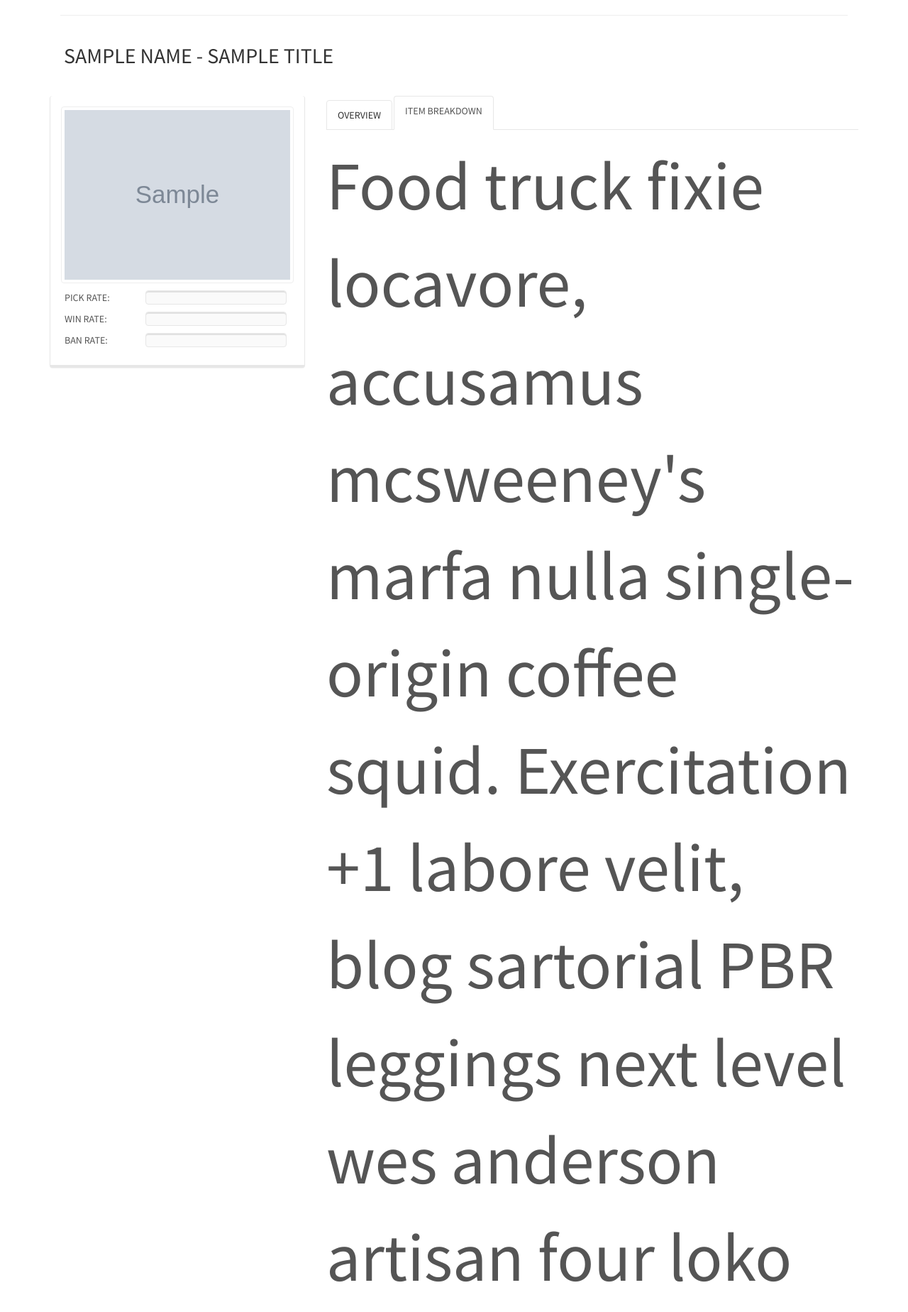
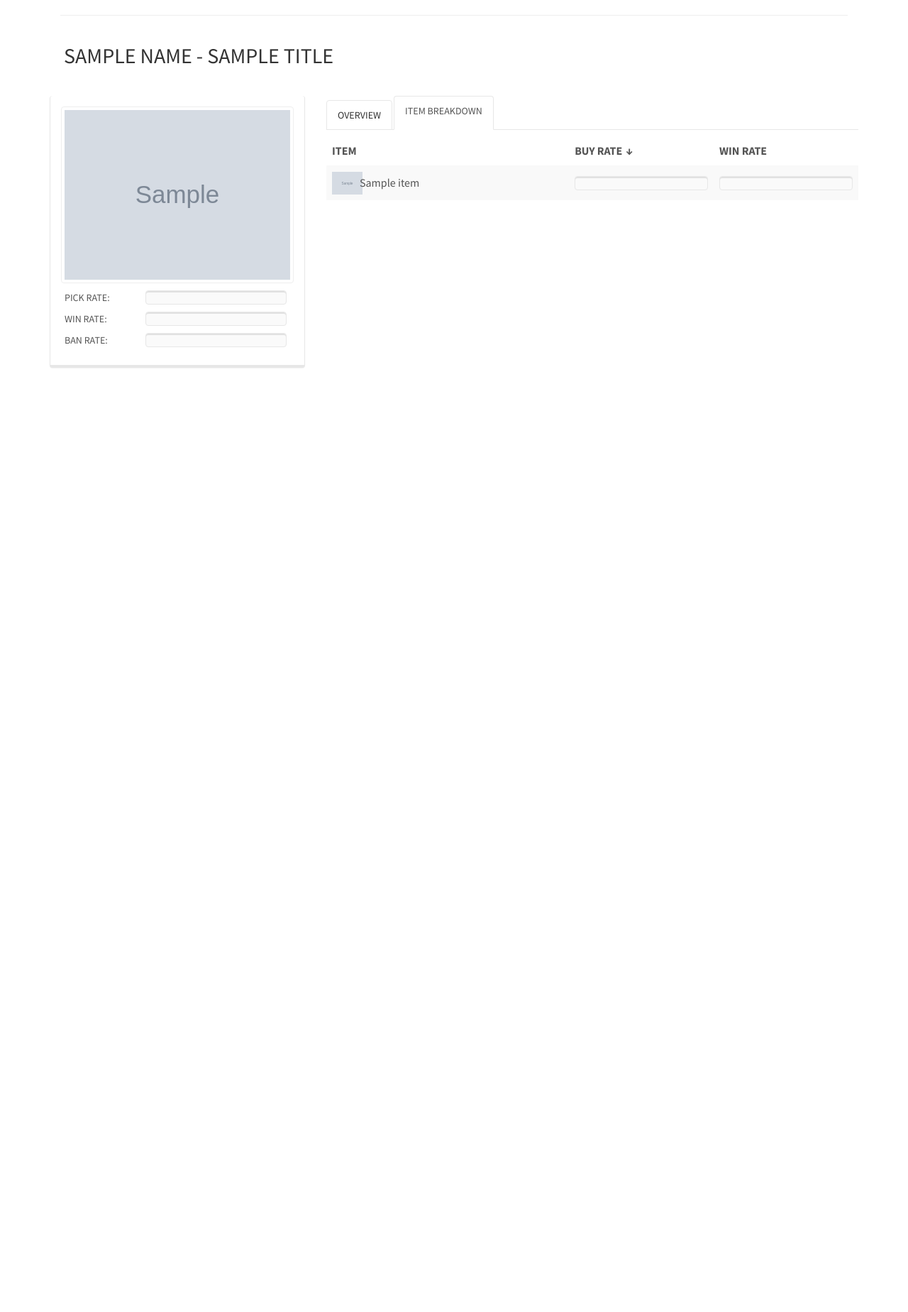
Before and after one commit to Schmidt-A/pro-nurf-builds, a Django app: template builds/templates/champ_info.html in a window 1280 px wide, after a click on "ITEM BREAKDOWN". Shown: the part 355-2203 px from the top of the page at 71% size. After the commit the page ends 873 px from the top, so only its background shows below. Run offline with Django 3.2, Linux system fonts and the light colour scheme; the template is opened without the code that fills it: most values are stand-ins (such as "Sample title", 1, 10 or a date in 2020); grey boxes marked "Sample" are stand-in pictures; parts of the project's set-up code (start-up, migrations or seed data) failed here and were passed over; some libraries are stand-ins or nearby versions.

Commit message:
Item breakdown table done.

```diff
--- a/builds/static/css/base.css
+++ b/builds/static/css/base.css
@@ -32,3 +32,34 @@
     -webkit-transition: none !important;
     transition: none !important;
 }
+
+.urf_table_img_container{
+    float: left;
+    width: 32px;
+    height: 32px;
+    margin-right: 7px;
+}
+
+.urf_table_img{
+    max-height:100%;
+}
+
+.urf_table_name{
+    float: left;
+    verticle-align: middle;
+    margin-bottom: 0px;
+    padding-top: 4px;
+}
+
+.urf_table_head{
+    cursor: pointer;
+}
+
+.urf_item_progress{
+    margin-top:6px;
+}
+
+.arrow{
+    position:absolute;
+    margin-left:5px;
+}
--- a/builds/static/js/champ_info.js
+++ b/builds/static/js/champ_info.js
@@ -1,4 +1,6 @@
 $(document).ready(function(){
+	var animated = false;
+
 	$("#overview img").tooltip({'placement': 'left'});
 	$("#overview .panel-heading").tooltip({'placement': 'left'});
 	$(".progress").tooltip({'placement': 'left'});
@@ -7,12 +9,36 @@ $(document).ready(function(){
 		scrollTop: $('#anchor').offset().top
 	}, 800);
 
-	$('.progress-bar').each(function() {
+
+	table = $('.table').stupidtable();
+
+	table.on("aftertablesort", function (event, data) {
+		var th = $(this).find("th");
+		th.find(".arrow").remove();
+		var dir = $.fn.stupidtable.dir;
+		var arrow = data.direction === dir.ASC ? "&uarr;" : "&darr;";
+		th.eq(data.column).append('<span class="arrow">' + arrow +'</span>');
+	});
+
+        table.find('thead th').eq(1).stupidsort();
+
+	$('.progress-bar-champ').each(function() {
 		var percent = $(this).attr('value')
 		$(this).animate({
 			width: percent
 		}, 2000);
 	});
 
+	$('#items_tab').click(function(){
+		if(animated == false) {
+			animated == true;
+			$('.progress-bar-item').each(function() {
+				var percent = $(this).attr('value')
+				$(this).animate({
+					width: percent
+				}, 1000);
+			});
+		}
+	});
 
 });
--- /dev/null
+++ b/builds/static/js/stupidtable.min.js
@@ -0,0 +1,4 @@
+(function(c){c.fn.stupidtable=function(b){return this.each(function(){var a=c(this);b=b||{};b=c.extend({},c.fn.stupidtable.default_sort_fns,b);a.data("sortFns",b);a.on("click.stupidtable","thead th",function(){c(this).stupidsort()})})};c.fn.stupidsort=function(b){var a=c(this),g=0,f=c.fn.stupidtable.dir,e=a.closest("table"),k=a.data("sort")||null;if(null!==k){a.parents("tr").find("th").slice(0,c(this).index()).each(function(){var a=c(this).attr("colspan")||1;g+=parseInt(a,10)});var d;1==arguments.length?
+d=b:(d=b||a.data("sort-default")||f.ASC,a.data("sort-dir")&&(d=a.data("sort-dir")===f.ASC?f.DESC:f.ASC));e.trigger("beforetablesort",{column:g,direction:d});e.css("display");setTimeout(function(){var b=[],l=e.data("sortFns")[k],h=e.children("tbody").children("tr");h.each(function(a,e){var d=c(e).children().eq(g),f=d.data("sort-value");"undefined"===typeof f&&(f=d.text(),d.data("sort-value",f));b.push([f,e])});b.sort(function(a,b){return l(a[0],b[0])});d!=f.ASC&&b.reverse();h=c.map(b,function(a){return a[1]});
+e.children("tbody").append(h);e.find("th").data("sort-dir",null).removeClass("sorting-desc sorting-asc");a.data("sort-dir",d).addClass("sorting-"+d);e.trigger("aftertablesort",{column:g,direction:d});e.css("display")},10);return a}};c.fn.updateSortVal=function(b){var a=c(this);a.is("[data-sort-value]")&&a.attr("data-sort-value",b);a.data("sort-value",b);return a};c.fn.stupidtable.dir={ASC:"asc",DESC:"desc"};c.fn.stupidtable.default_sort_fns={"int":function(b,a){return parseInt(b,10)-parseInt(a,10)},
+"float":function(b,a){return parseFloat(b)-parseFloat(a)},string:function(b,a){return b.localeCompare(a)},"string-ins":function(b,a){b=b.toLocaleLowerCase();a=a.toLocaleLowerCase();return b.localeCompare(a)}}})(jQuery);
--- a/builds/templates/champ_info.html
+++ b/builds/templates/champ_info.html
@@ -16,7 +16,7 @@
           </div>
           <div class="col-md-8">
             <div class="progress champ_progress" rel="tooltip" data-original-title="{{pickrate}}%">
-              <div class="progress-bar progress-bar-info" value="{{pickrate}}%" style="width: 0%"></div>
+              <div class="progress-bar progress-bar-champ progress-bar-info" value="{{pickrate}}%" style="width: 0%"></div>
             </div>
           </div>
         </div>
@@ -27,7 +27,7 @@
           </div>
           <div class="col-md-8">
             <div class="progress champ_progress" rel="tooltip" data-original-title="{{winrate}}%">
-              <div class="progress-bar progress-bar-success" value="{{winrate}}%" style="width: 0%"></div>
+              <div class="progress-bar progress-bar-champ progress-bar-success" value="{{winrate}}%" style="width: 0%"></div>
             </div>
           </div>
         </div>
@@ -38,7 +38,7 @@
           </div>
           <div class="col-md-8">
             <div class="progress champ_progress" rel="tooltip" data-original-title="{{banrate}}%">
-              <div class="progress-bar progress-bar-danger" value="{{banrate}}%" style="width: 0%"></div>
+              <div class="progress-bar progress-bar-champ progress-bar-danger" value="{{banrate}}%" style="width: 0%"></div>
             </div>
           </div>
         </div>
@@ -50,7 +50,7 @@
 
     <ul class="nav nav-tabs">
       <li class="active"><a class="urf-tab-link" href="#overview" data-toggle="tab" aria-expanded="true">OVERVIEW</a></li>
-      <li class=""><a class="urf-tab-link" href="#items" data-toggle="tab" aria-expanded="true">ITEM BREAKDOWN</a></li>
+      <li id="items_tab" class=""><a class="urf-tab-link" href="#items" data-toggle="tab" aria-expanded="true">ITEM BREAKDOWN</a></li>
     </ul>
 
     <div id="urf-tab-div" class="tab-content urf-tab-content">
@@ -78,7 +78,37 @@
       </div>
 
       <div class="tab-pane fade" id="items">
-        <p style='font-size:96px;'>Food truck fixie locavore, accusamus mcsweeney's marfa nulla single-origin coffee squid. Exercitation +1 labore velit, blog sartorial PBR leggings next level wes anderson artisan four loko farm-to-table craft beer twee. Qui photo booth letterpress, commodo enim craft beer mlkshk aliquip jean shorts ullamco ad vinyl cillum PBR. Homo nostrud organic, assumenda labore aesthetic magna delectus mollit.</p>
+        <table class="table table-striped table-hover">
+          <thead>
+            <tr>
+              <th>ITEM</th>
+              <th class="urf_table_head" data-sort="int" data-sort-default="desc"><span>BUY RATE</span></th>
+              <th class="urf_table_head" data-sort="int" data-sort-default="desc"><span>WIN RATE</span></th>
+            </tr>
+          </thead>
+          {% for item in items %}
+          <tr>
+            <td>
+              <div>
+              <div class="urf_table_img_container">
+                <img src={{item.img_url}} class="urf_table_img"></img>
+              </div>
+              <p class="urf_table_name">{{item.name}}</p>
+            </div>
+            </td>
+            <td data-sort-value="{{item.buyrate}}">
+              <div class="progress champ_progress urf_item_progress" rel="tooltip" data-original-title="{{item.buyrate}}%">
+                <div class="progress-bar progress-bar-item progress-bar-info" value="{{item.buyrate}}%" style="width: 0%"></div>
+              </div>
+            </td>
+            <td data-sort-value="{{item.winrate}}">
+              <div class="progress champ_progress urf_item_progress" rel="tooltip" data-original-title="{{item.winrate}}%">
+                <div class="progress-bar progress-bar-item progress-bar-success" value="{{item.winrate}}%" style="width: 0%"></div>
+              </div>
+            </td>
+          </tr>
+          {% endfor %}
+        </table>
       </div>
 
     </div>
@@ -88,5 +118,6 @@
 
 {% endblock %}
 {% block child_js %}
+<script src="{% static 'js/stupidtable.min.js' %}"></script>
 <script src="{% static 'js/champ_info.js' %}"></script>
 {% endblock %}
--- a/builds/views.py
+++ b/builds/views.py
@@ -37,6 +37,7 @@ def champ_info(request, name):
     pickrate = data.get_pickrate(champ['id'])
     banrate = data.get_banrate(champ['id'])
     builds = data.get_builds(champ['id'])
+    items = data.get_items(champ['id'])
 
     return render_to_response('champ_info.html',
             {
@@ -46,7 +47,8 @@ def champ_info(request, name):
                 'winrate': winrate,
                 'pickrate': pickrate,
                 'banrate': banrate,
-                'builds': builds
+                'builds': builds,
+                'items': items
             })
 
 
```
Also changed, not shown: builds/lib/data.py (+25 -0 lines).
